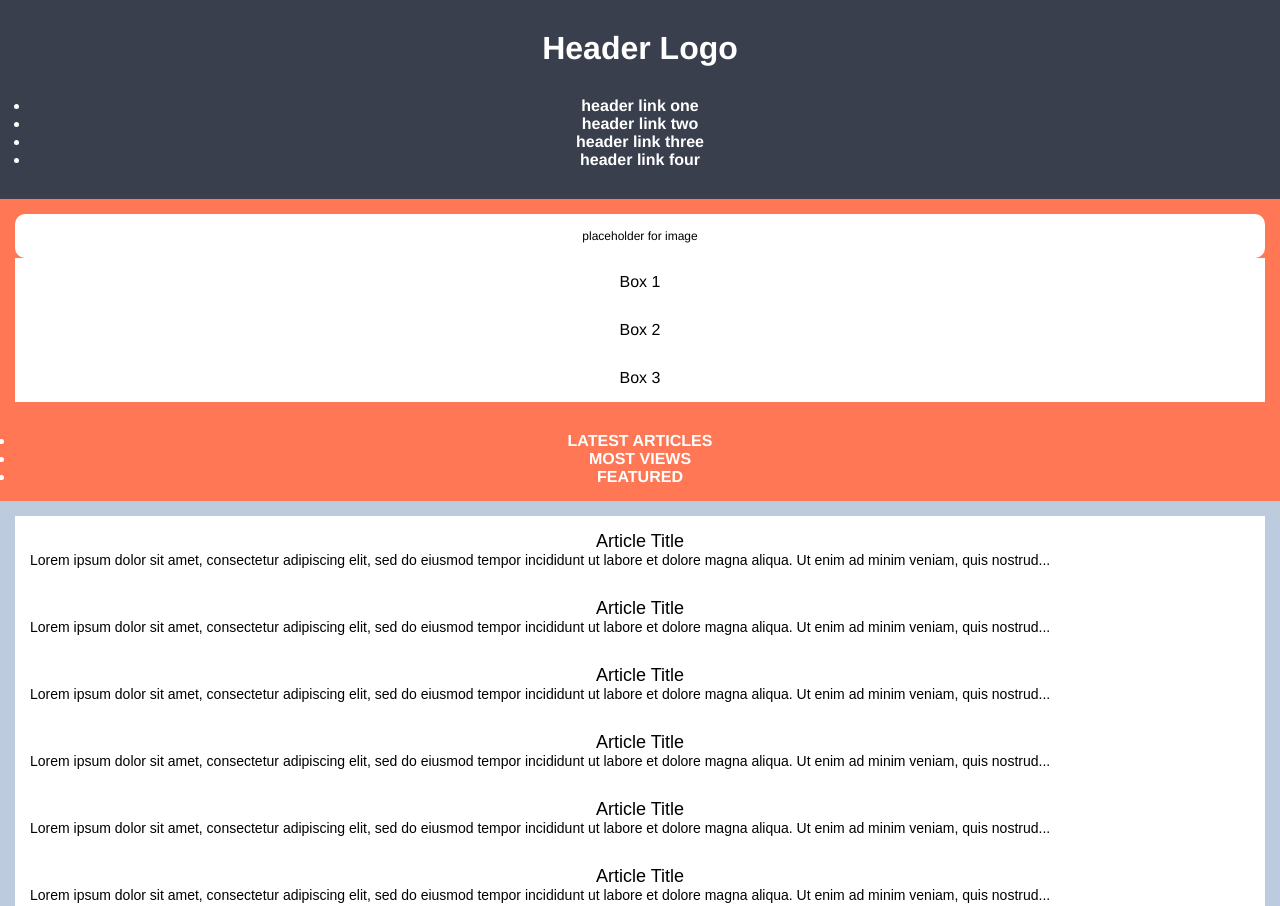
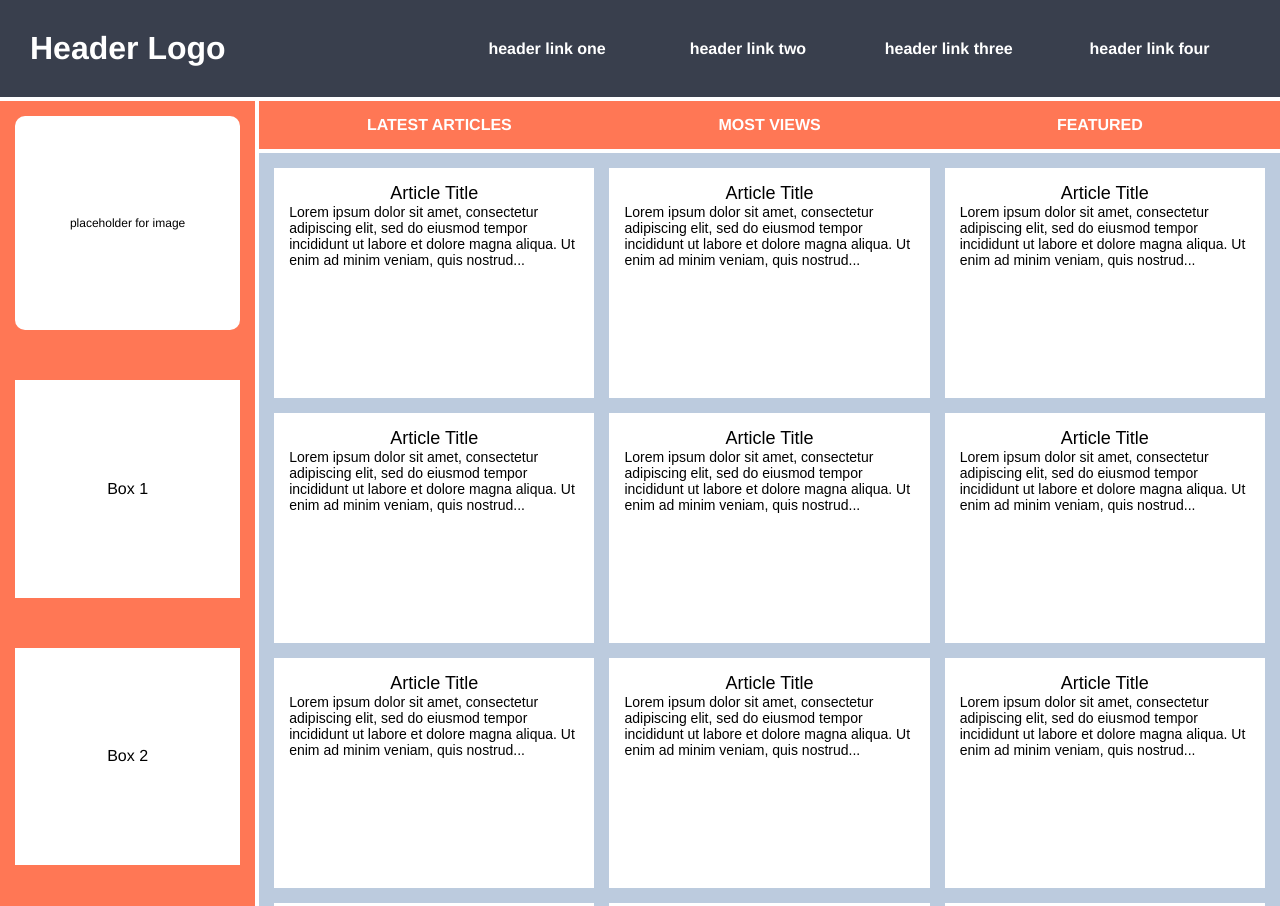
Before and after one commit to akym19/TOPRepos, a plain HTML site: page css-exercises/grid/03-grid-layout-3/index.html in a window 1280 px wide. Shown: the top 906 px of the page. Drawn offline with Linux system fonts and the light colour scheme.

Commit message:
exercise 3 done

```diff
--- a/css-exercises/grid/03-grid-layout-3/style.css
+++ b/css-exercises/grid/03-grid-layout-3/style.css
@@ -5,6 +5,9 @@
 
 .container {
   text-align: center;
+  display: grid;
+  grid-template-columns: 1fr 4fr;
+  grid-gap: 4px;
 }
 
 .container div {
@@ -17,6 +20,24 @@
 
 .header {
   background-color: #393f4d;
+  grid-column: 1 / span 2;
+  display: grid;
+  grid-template-columns: 1fr 2fr;
+  align-items: center;
+}
+
+.logo {
+  justify-self: start;
+}
+
+.menu ul {
+  display: grid;
+  grid-template-columns: repeat(4, 1fr);
+  justify-items: center;
+}
+
+li {
+  list-style-type: none;
 }
 
 .menu ul,
@@ -26,6 +47,9 @@
 
 .sidebar {
   background-color: #FF7755;
+  grid-row: 2 / span 2;
+  display: grid;
+  grid-row-gap: 50px
 }
 
 .sidebar .photo {
@@ -34,6 +58,8 @@
   font-size: 12px;
   font-weight: normal;
   border-radius: 10px;
+  display: grid;
+  place-items: center;
 }
 
 
@@ -42,10 +68,17 @@
   color: black;
   font-size: 16px;
   font-weight: normal;
+  display: grid;
+  place-items: center;
 }
 
 .nav {
   background-color: #FF7755;
+}
+
+.nav ul {
+  display: grid;
+  grid-template-columns: repeat(3, 1fr);
 }
 
 .nav ul li {
@@ -55,6 +88,10 @@
 
 .article {
   background-color: #bccbde;
+  grid-column: 2 / -1;
+  display: grid;
+  grid-template-columns: repeat(auto-fit, minmax(250px, 1fr));
+  grid-gap: 15px;
 }
 
 .article p {
@@ -68,6 +105,7 @@
   background-color: #FFFFFF;
   color: black;
   text-align: center;
+  height: 200px
 }
 
 .card p {
@@ -83,6 +121,7 @@
 
 .footer {
   background-color: #393f4d;
+  grid-column: 1 / span 2;
 }
 
 .footer p {
```
Also changed, not shown: css-exercises/grid/03-grid-layout-3/README.md.
